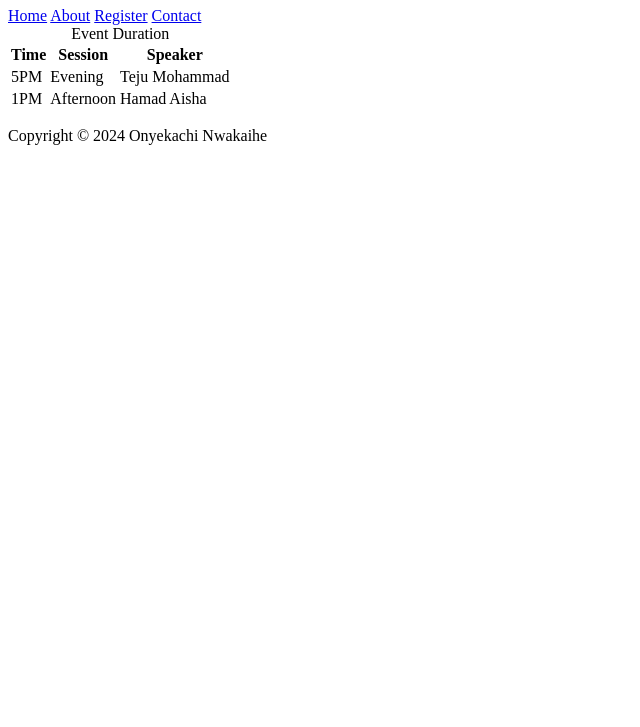
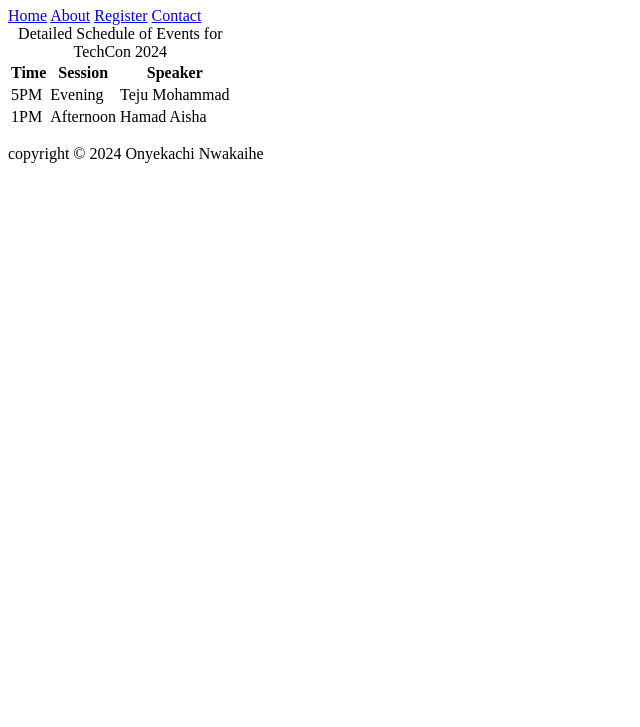
Before and after one commit to donkachii/TechCon_HTML, a plain HTML site: page techcon_website/schedule.html in a window 1280 px wide. Shown: the part 73-800 px from the top of the page, without its empty margins (0-640 px from the left). Drawn offline with Linux system fonts and the light colour scheme.

```diff
--- a/techcon_website/schedule.html
+++ b/techcon_website/schedule.html
@@ -18,7 +18,7 @@
     <main>
       <table>
         <caption>
-          Event Duration
+          Detailed Schedule of Events for TechCon 2024
         </caption>
         <tr>
           <th scope="col">Time</th>
@@ -38,7 +38,7 @@
       </table>
     </main>
     <footer>
-      <p>Copyright &copy; 2024 Onyekachi Nwakaihe</p>
+      <p>copyright &copy; 2024 Onyekachi Nwakaihe</p>
     </footer>
   </body>
 </html>
```
